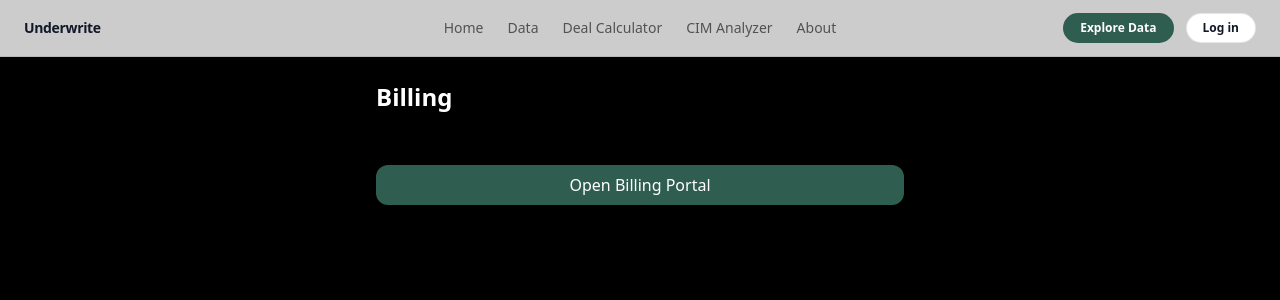
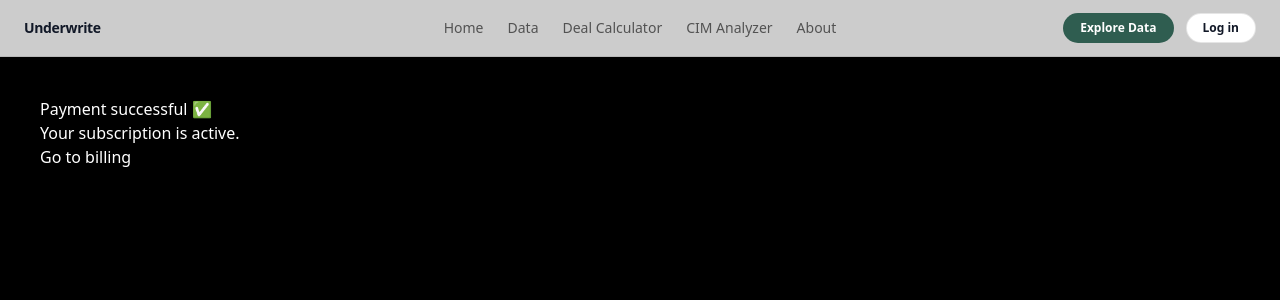
Before and after one commit to masontodd12/bizhub-clone, a Next.js app: page /account/billing in a window 1280 px wide. Shown: the top 300 px of the page. Built offline with nearby package versions, Linux system fonts and the light colour scheme; no server answers.

Commit message:
Fix billing success route

```diff
--- a/app/account/billing/page.tsx
+++ b/app/account/billing/page.tsx
@@ -1,48 +1,10 @@
-"use client";
-
-export default function BillingPage() {
-  const openPortal = async () => {
-    try {
-      const res = await fetch("/api/billing-portal", { method: "POST" });
-      const data = await res.json();
-
-      if (!res.ok) {
-        if (data?.redirectTo) window.location.href = data.redirectTo;
-        else alert(data?.error ?? "Failed to open billing portal");
-        return;
-      }
-
-      if (data?.url) {
-        window.location.href = data.url;
-      } else {
-        alert("No billing portal URL returned");
-      }
-    } catch (e: any) {
-      alert(e?.message ?? "Something went wrong");
-    }
-  };
-
+// app/billing/success/page.tsx
+export default function BillingSuccessPage() {
   return (
-    <div className="mx-auto max-w-xl p-6">
-      <h1 className="text-2xl font-semibold">Billing</h1>
-      <p className="mt-2 text-sm text-black/60">
-        Manage your subscription, invoices, and payment method in Stripe.
-      </p>
-
-      <button
-        type="button"
-        onClick={openPortal}
-        className="mt-6 w-full rounded-xl bg-[#2F5D50] px-4 py-2 text-white hover:bg-[#3F7668]"
-      >
-        Open Billing Portal
-      </button>
-
-      <a
-        href="/account"
-        className="mt-4 block text-center text-sm text-black/50 hover:underline"
-      >
-        Back to account
-      </a>
-    </div>
+    <main style={{ padding: 40 }}>
+      <h1>Payment successful ✅</h1>
+      <p>Your subscription is active.</p>
+      <a href="/account/billing">Go to billing</a>
+    </main>
   );
 }
```
